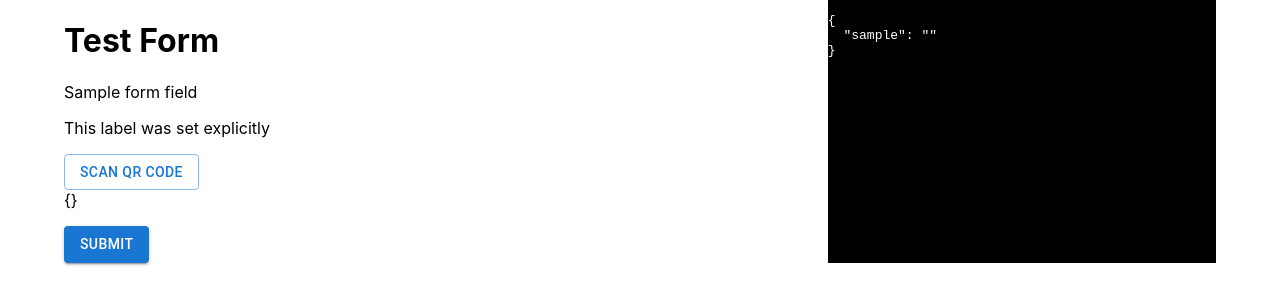
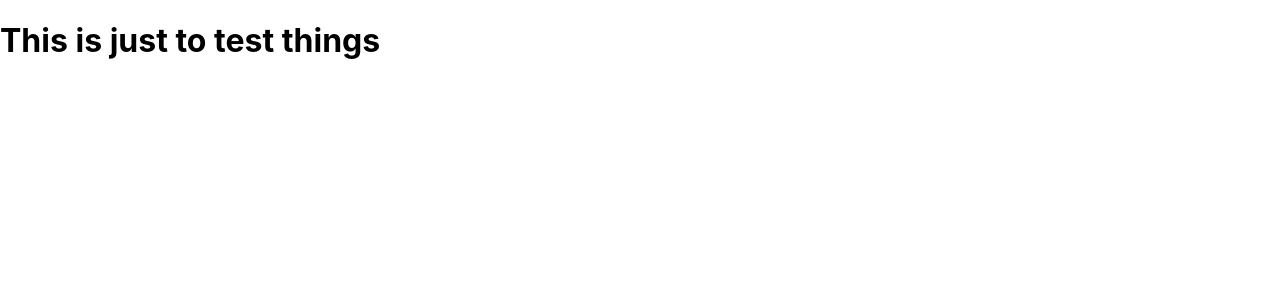
Before and after one commit to mqBrian/bleTesting, a React (Create React App) app: page / in a window 1280 px wide. Shown: the top 304 px of the page. Built offline with nearby package versions, Linux system fonts and the light colour scheme.

Commit message:
Refactor
I have started my code refactor of everything

```diff
--- a/package.json
+++ b/package.json
@@ -24,7 +24,8 @@
     "react-dom": "^18.2.0",
     "react-scripts": "5.0.1",
     "typescript": "^4.4.2",
-    "web-vitals": "^2.1.0"
+    "web-vitals": "^2.1.0",
+    "yarn": "^1.22.19"
   },
   "scripts": {
     "start": "react-scripts start",
--- a/src/App.tsx
+++ b/src/App.tsx
@@ -1,12 +1,12 @@
 //@ts-ignore
 import React from 'react'
 import './App.css'
-import ExampleForm from './components/ExampleForm'
-
+// import ExampleForm from './components/ExampleForm'
 function App() {
   return (
     <div className='App'>
-      <ExampleForm />
+      {/* <ExampleForm /> */}
+      <h1>This is just to test things</h1>
     </div>
   )
 }
```
Also changed, not shown: 1 other file (tests, documents, lock files or other folders).
